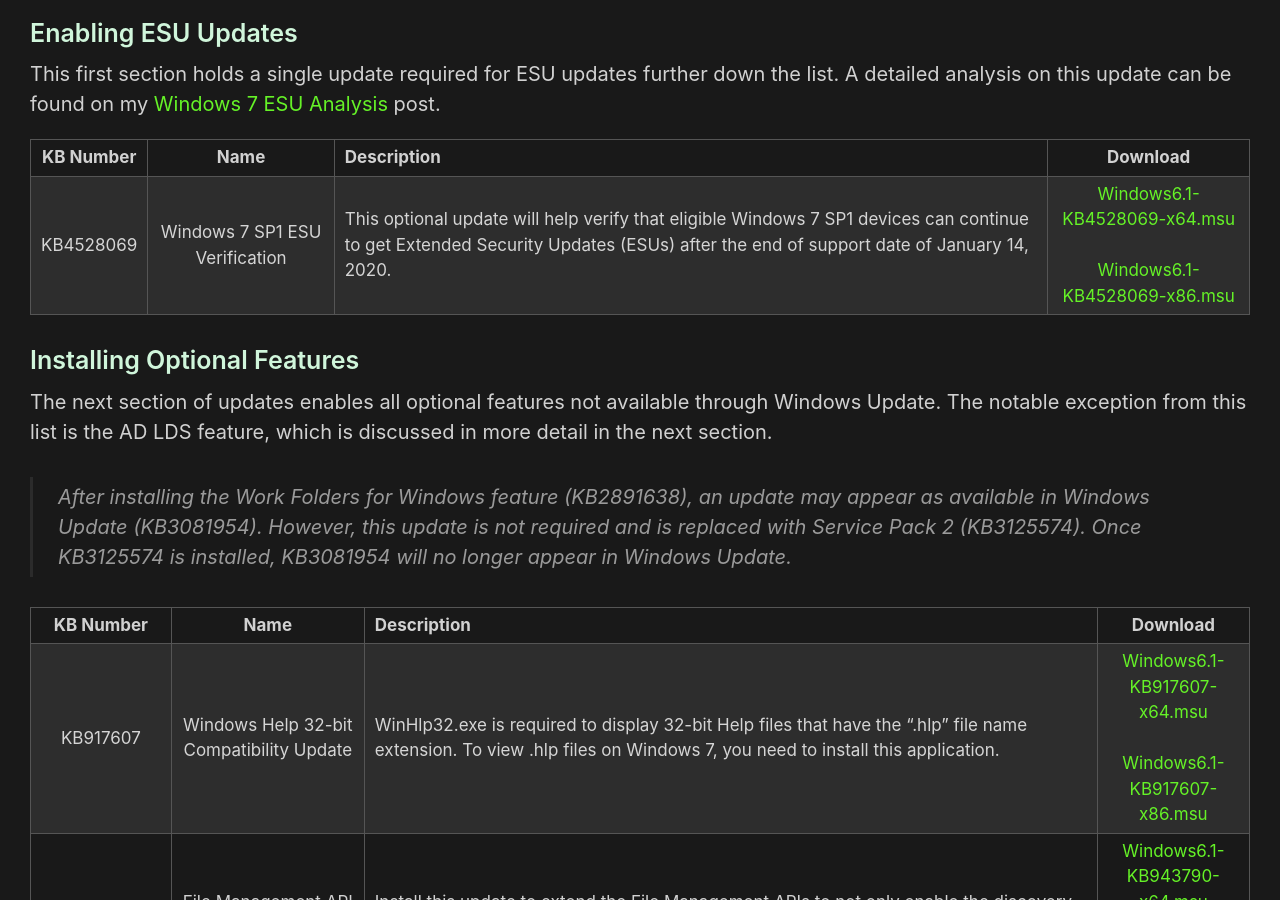
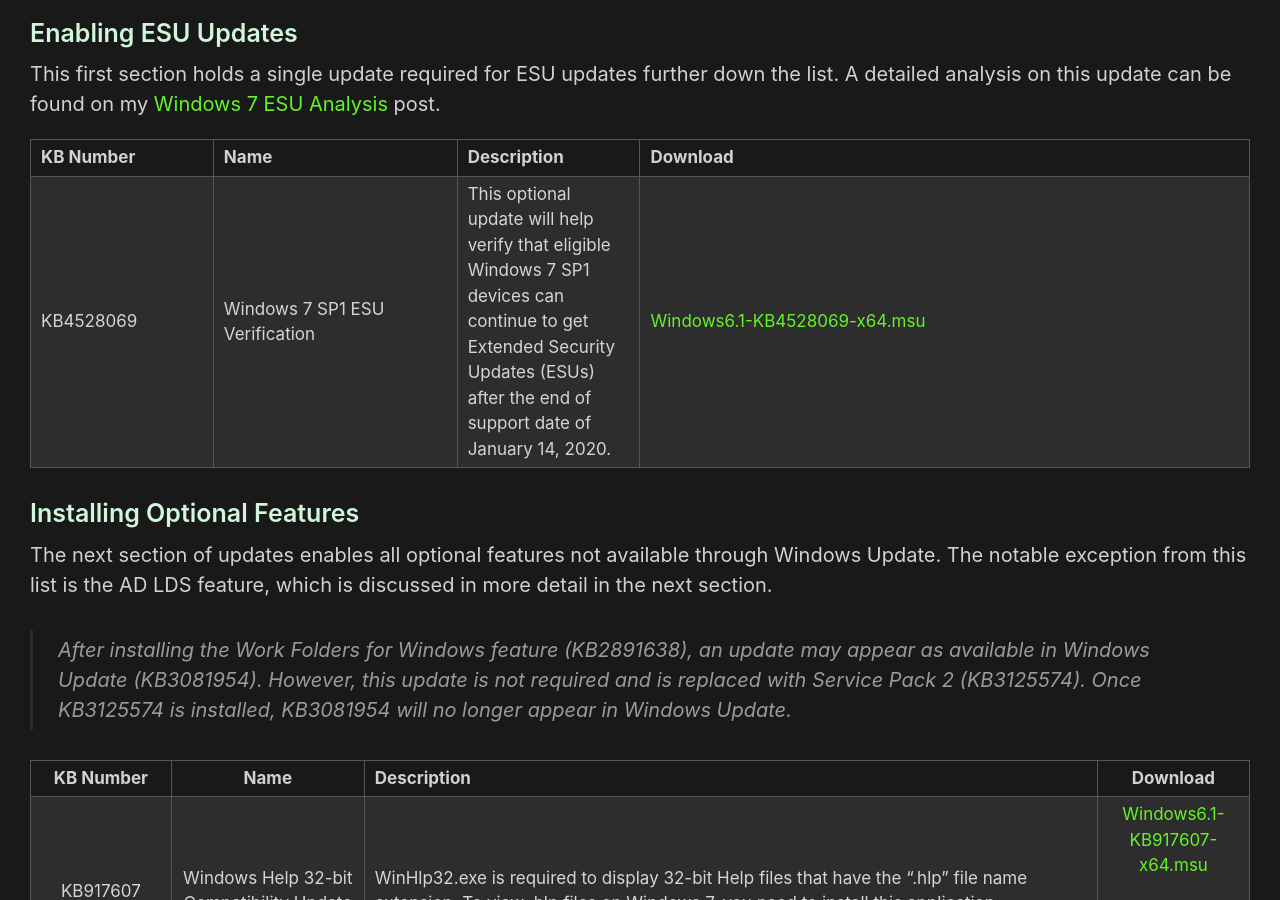
Before and after one commit to HackAndPwn/HackAndPwn.github.io, a Jekyll site: the page built from _posts/2020-05-23-windows-7-esu-patching.md, in a window 1280 px wide and 900 px high, scrolled down 662 px. Built offline with Jekyll 4.4.1, drawn with Linux system fonts in a browser that asks for light colours.

Commit message:
Update 2020-05-23-windows-7-esu-patching.md
try changing to table

```diff
--- a/_posts/2020-05-23-windows-7-esu-patching.md
+++ b/_posts/2020-05-23-windows-7-esu-patching.md
@@ -15,9 +15,10 @@
 
 This first section holds a single update required for ESU updates further down the list.  A detailed analysis on this update can be found on my [Windows 7 ESU Analysis](https://hackandpwn.com/windows-7-esu-analysis/) post.
 
-| KB Number | Name                          | Description | Download |
-|:---------:|:-----------------------------:|-------------|:--------:|
-| KB4528069 |Windows 7 SP1 ESU Verification | This optional update will help verify that eligible Windows 7 SP1 devices can continue to get Extended Security Updates (ESUs) after the end of support date of January 14, 2020. | [Windows6.1-KB4528069-x64.msu](https://github.com/HackAndPwn/Windows-7-Patching/raw/master/01_Enable_ESU/01_Windows6.1-KB4528069-x64.msu) <br>&nbsp;<br> [Windows6.1-KB4528069-x86.msu](https://github.com/HackAndPwn/Windows-7-Patching/raw/master/01_Enable_ESU/01_Windows6.1-KB4528069-x86.msu) |
+<table><colgroup><col width="15%" /><col width="20%" /><col width="15%" /><col width="50%" /></colgroup>
+<thead><tr><th>KB Number</th><th>Name</th><th>Description</th><th>Download</th></tr></thead><tbody>
+<tr><td>KB4528069</td><td>Windows 7 SP1 ESU Verification</td><td>This optional update will help verify that eligible Windows 7 SP1 devices can continue to get Extended Security Updates (ESUs) after the end of support date of January 14, 2020.</td><td><a href="https://github.com/HackAndPwn/Windows-7-Patching/raw/master/01_Enable_ESU/01_Windows6.1-KB4528069-x64.msu) <br>&nbsp;<br> [Windows6.1-KB4528069-x86.msu](https://github.com/HackAndPwn/Windows-7-Patching/raw/master/01_Enable_ESU/01_Windows6.1-KB4528069-x86.msu">Windows6.1-KB4528069-x64.msu</a></td></tr>
+</tbody></table>
 
 ### Installing Optional Features
 
@@ -26,7 +27,7 @@
 > After installing the Work Folders for Windows feature (KB2891638), an update may appear as available in Windows Update (KB3081954).  However, this update is not required and is replaced with Service Pack 2 (KB3125574).  Once KB3125574 is installed, KB3081954 will no longer appear in Windows Update.
 
 | KB Number      | Name                                                      | Description | Download |
-|:--------------:|:---------------------------------------------------------:|-------------|:------------------:|
+|:--------------:|:---------------------------------------------------------:|-------------|:--------:|
 | KB917607       | Windows Help 32-bit Compatibility Update                  | WinHlp32.exe is required to display 32-bit Help files that have the ".hlp" file name extension. To view .hlp files on Windows 7, you need to install this application. | [Windows6.1-KB917607-x64.msu](https://github.com/HackAndPwn/Windows-7-Patching/raw/master/02_Features/01_Windows6.1-KB917607-x64.msu) <br>&nbsp;<br> [Windows6.1-KB917607-x86.msu](https://github.com/HackAndPwn/Windows-7-Patching/raw/master/02_Features/01_Windows6.1-KB917607-x86.msu) |
 | KB943790       | File Management API Extensions For BitLocker              | Install this update to extend the File Management APIs to not only enable the discovery and restoration of deleted files from volumes that are not encrypted but also enable the recovery of files from BitLocker encrypted volumes. | [Windows6.1-KB943790-x64.msu](https://github.com/HackAndPwn/Windows-7-Patching/raw/master/02_Features/02_Windows6.1-KB943790-x64.msu) <br>&nbsp;<br> [Windows6.1-KB943790-x86.msu](https://github.com/HackAndPwn/Windows-7-Patching/raw/master/02_Features/02_Windows6.1-KB943790-x86.msu) |
 | KB958559       | Windows Virtual PC                                        | Windows Virtual PC can be used to run more than one operating system at the same time on one computer, and to run many productivity applications on a virtual Windows environment, with a single click, directly from a computer running Windows 7. | [Windows6.1-KB958559-x64.msu](https://github.com/HackAndPwn/Windows-7-Patching/raw/master/02_Features/03_Windows6.1-KB958559-x64.msu) <br>&nbsp;<br> [Windows6.1-KB958559-x86.msu](https://github.com/HackAndPwn/Windows-7-Patching/raw/master/02_Features/03_Windows6.1-KB958559-x86.msu) |
```
